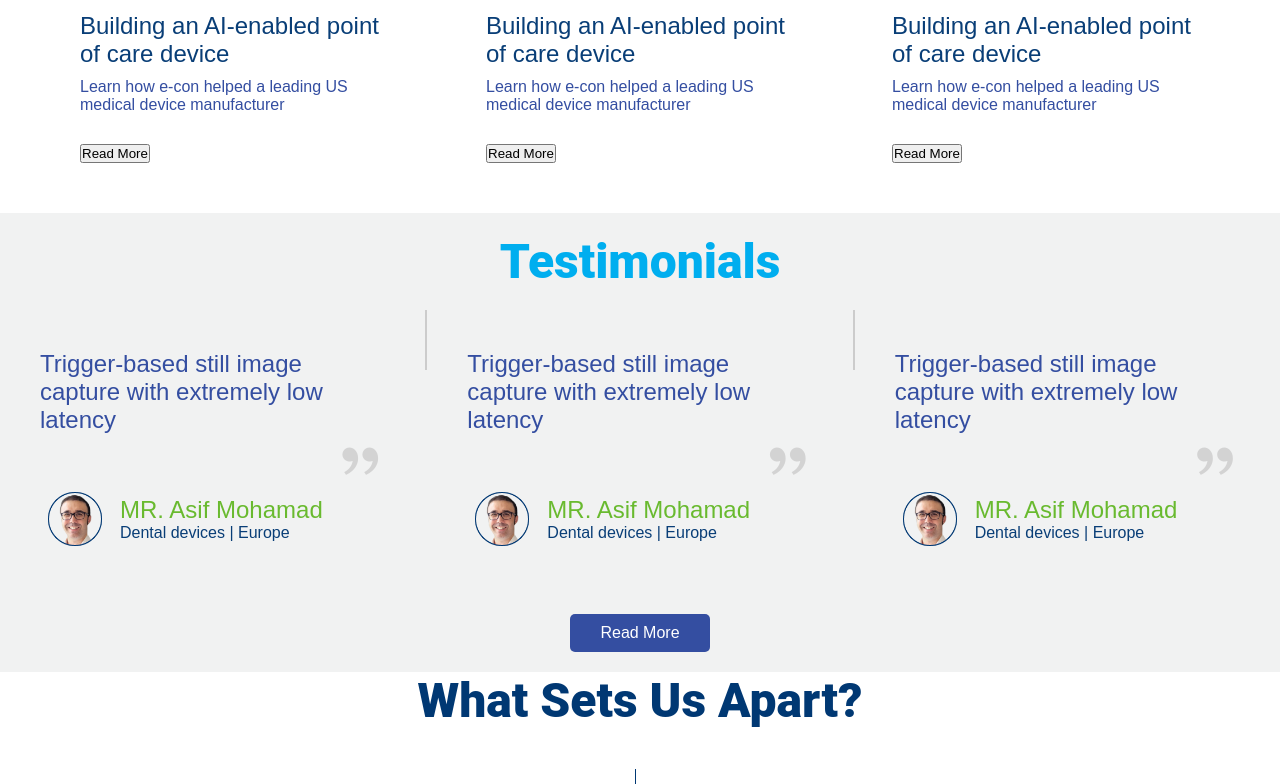
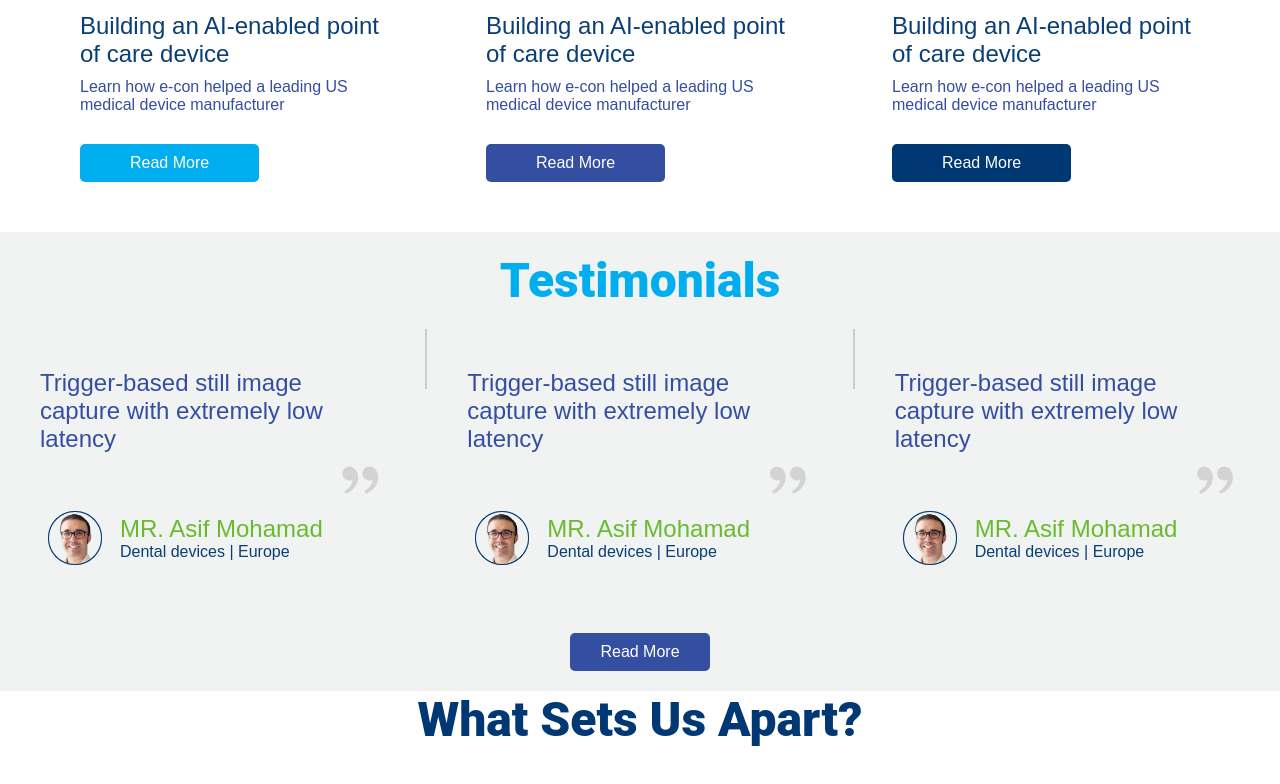
Before and after one commit to econwebsite/Dental-vite, a React (Vite) app: page / in a window 1280 px wide. Shown: the part 3433-4217 px from the top of the page. Built offline with nearby package versions, Linux system fonts and the light colour scheme; a web font is replaced by a local one.

Commit message:
css changes

```diff
--- a/src/Components/Home Comp/6.Technical Artical Page/Technical.jsx
+++ b/src/Components/Home Comp/6.Technical Artical Page/Technical.jsx
@@ -13,19 +13,19 @@ const Technical = () => {
           <img src={Technical1} alt="AI-enabled point of care device" className="Tech-card-image" />
           <h2 className="Tech-card-title">Building an AI-enabled point of care device</h2>
           <p className="Techcard-text">Learn how e-con helped a leading US medical device manufacturer</p>
-          <button className="Tech-card-button">Read More</button>
+          <button className="Tech-card-button1">Read More</button>
         </div>
         <div className="Technical-card">
           <img src={Technical2} alt="AI-enabled point of care device" className="Tech-card-image" />
           <h2 className="Tech-card-title">Building an AI-enabled point of care device</h2>
           <p className="Techcard-text">Learn how e-con helped a leading US medical device manufacturer</p>
-          <button className="Tech-card-button">Read More</button>
+          <button className="Tech-card-button2">Read More</button>
         </div>
         <div className="Technical-card">
           <img src={Technical3} alt="AI-enabled point of care device" className="Tech-card-image" />
           <h2 className="Tech-card-title">Building an AI-enabled point of care device</h2>
           <p className="Techcard-text">Learn how e-con helped a leading US medical device manufacturer</p>
-          <button className="Tech-card-button">Read More</button>
+          <button className="Tech-card-button3">Read More</button>
         </div>
       </div>
     </div>
--- a/src/Components/Home Comp/9.CertificationQuality Page/CertificationQuality.css
+++ b/src/Components/Home Comp/9.CertificationQuality Page/CertificationQuality.css
@@ -44,7 +44,7 @@
   justify-content: center;
   align-items: center;
   border-radius: 20px;
-  background-color:aliceblue; /* Background color for the inner box */
+  background-color: aliceblue; /* Background color for the inner box */
 }
 
 .inner-box img {
@@ -54,12 +54,12 @@
 
 @media (max-width: 768px) {
   .certification-box {
-    width: 150px; /* Adjust size for tablet */
-    height: 150px; /* Adjust size for tablet */
+    width: 120px; /* Adjust size for tablet */
+    height: 120px; /* Adjust size for tablet */
   }
   .inner-box {
-    width: 100px; /* Adjust size for the inner box on tablet */
-    height: 100px; /* Adjust size for the inner box on tablet */
+    width: 80px; /* Adjust size for the inner box on tablet */
+    height: 80px; /* Adjust size for the inner box on tablet */
   }
   .certification-heading {
     font-size: 2.5em;
@@ -68,14 +68,19 @@
 
 @media (max-width: 480px) {
   .Certification-container {
-    height: 500px;
+    height: auto; /* Adjust height for mobile */
   }
   .certification-heading {
     font-size: 1.5em;
     text-align: center;
   }
+  .quality-container {
+    display: grid;
+    grid-template-columns: repeat(2, 1fr); /* Two columns per row */
+    gap: 10px; /* Space between boxes */
+  }
   .certification-box {
-    width: 120px; /* Adjust size for mobile */
+    width: 120px; /* Full width of each grid cell */
     height: 120px; /* Adjust size for mobile */
   }
   .inner-box {
--- a/src/Components/Home Comp/TotalHome.jsx
+++ b/src/Components/Home Comp/TotalHome.jsx
@@ -8,7 +8,7 @@ import Technical from './6.Technical Artical Page/Technical';
 import Testimonials from './7.Testimonials comp/Testimonials';
 import Whatsapart from './8.Whats apart Page/Whatsapart';
 import CertificationQuality from './9.CertificationQuality Page/CertificationQuality';
-import Footerpage from '../Footer comp/Footerpage';
+// import Footerpage from '../Footer comp/Footerpage';
 
 
 const TotalHome = () => {
```
